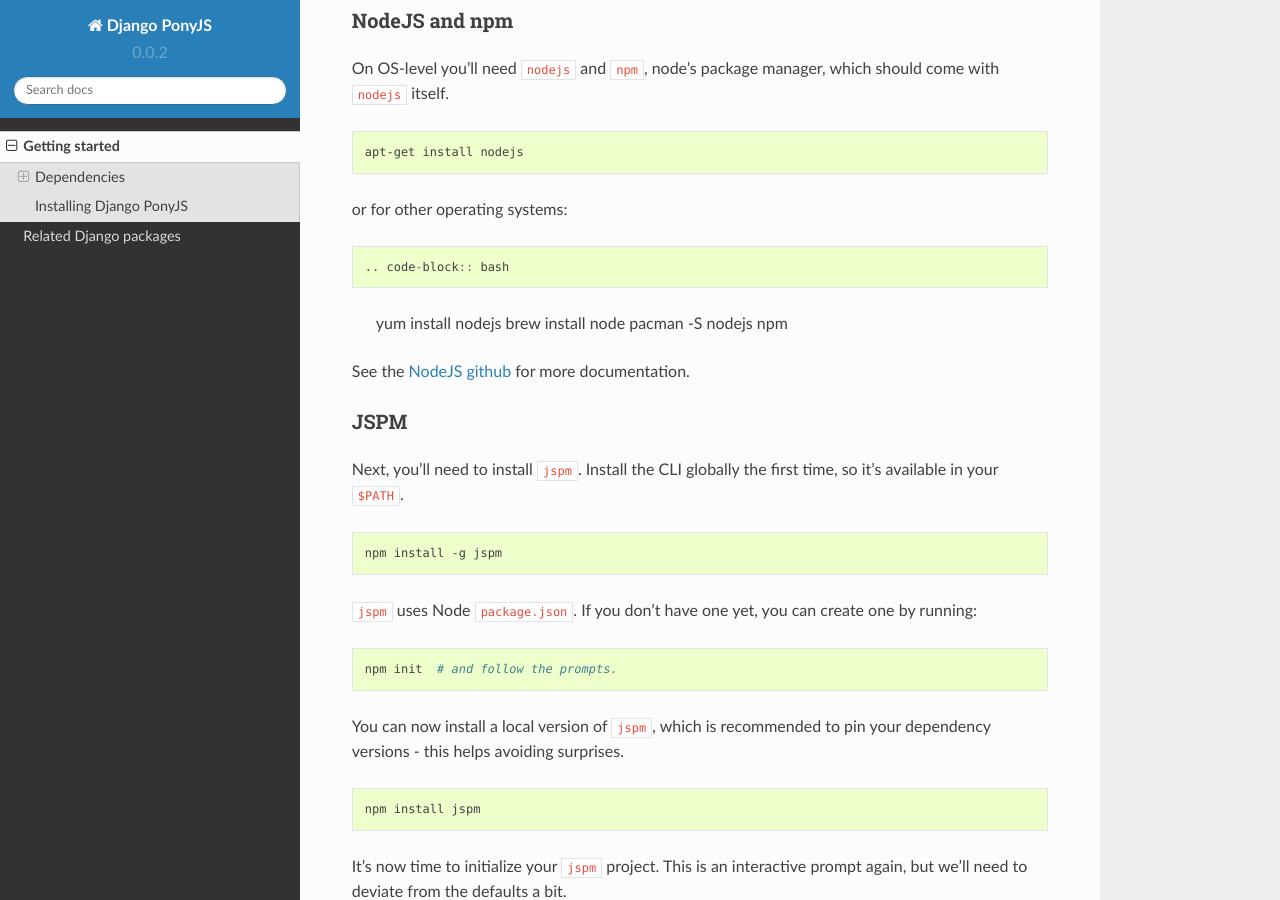
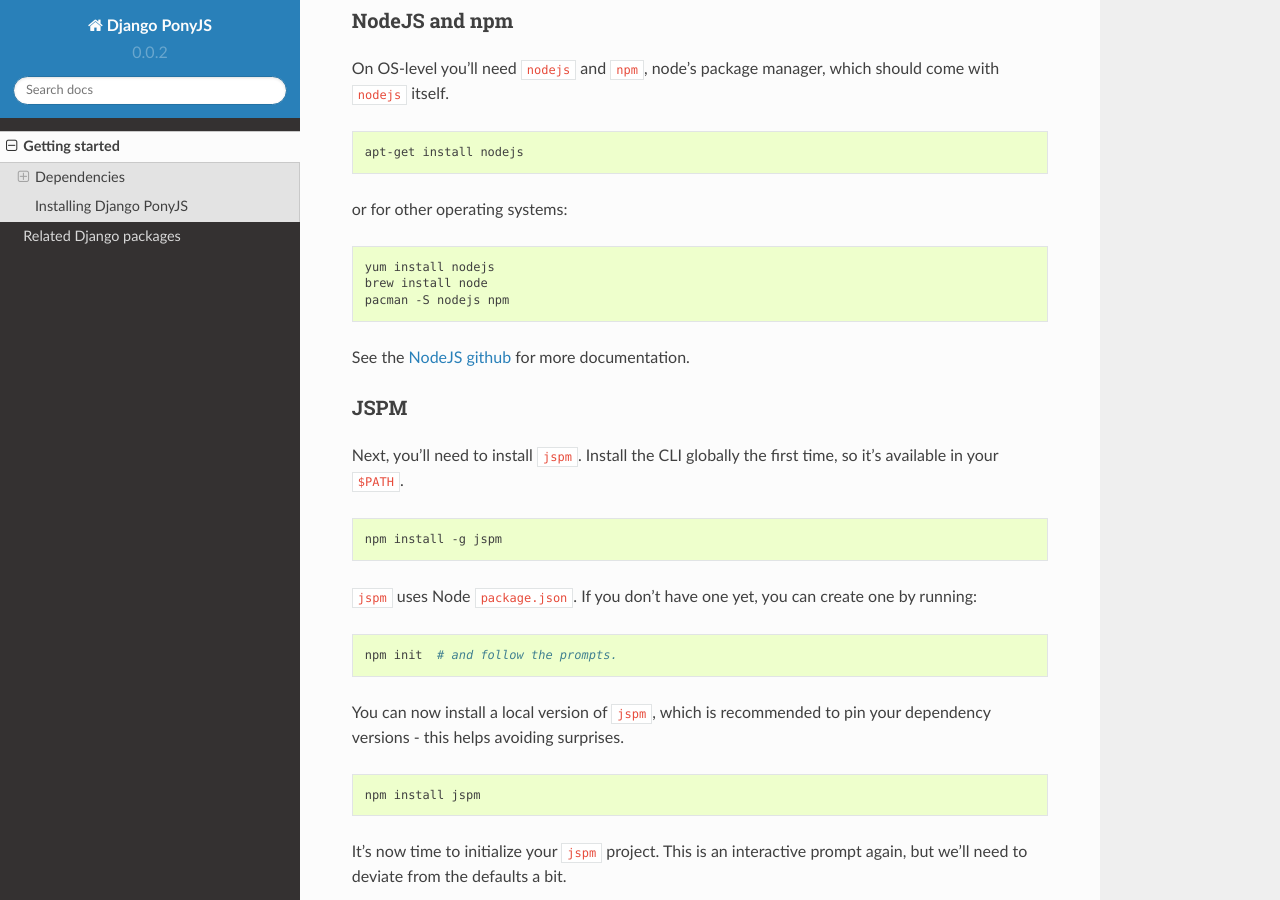
Before and after one commit to sergei-maertens/django-ponyjs, a Sphinx documentation site: the page built from docs/getting_started.rst, in a window 1280 px wide and 900 px high, scrolled down 527 px. Built offline with Sphinx 7.4.7 and the Read the Docs theme 2.0.0, drawn with Linux system fonts in a browser that asks for light colours.

Commit message:
Fix docs typo

```diff
--- a/docs/getting_started.rst
+++ b/docs/getting_started.rst
@@ -26,7 +26,7 @@
 
     apt-get install nodejs
 
-or for other operating systems::
+or for other operating systems:
 
 .. code-block:: bash
 
```
